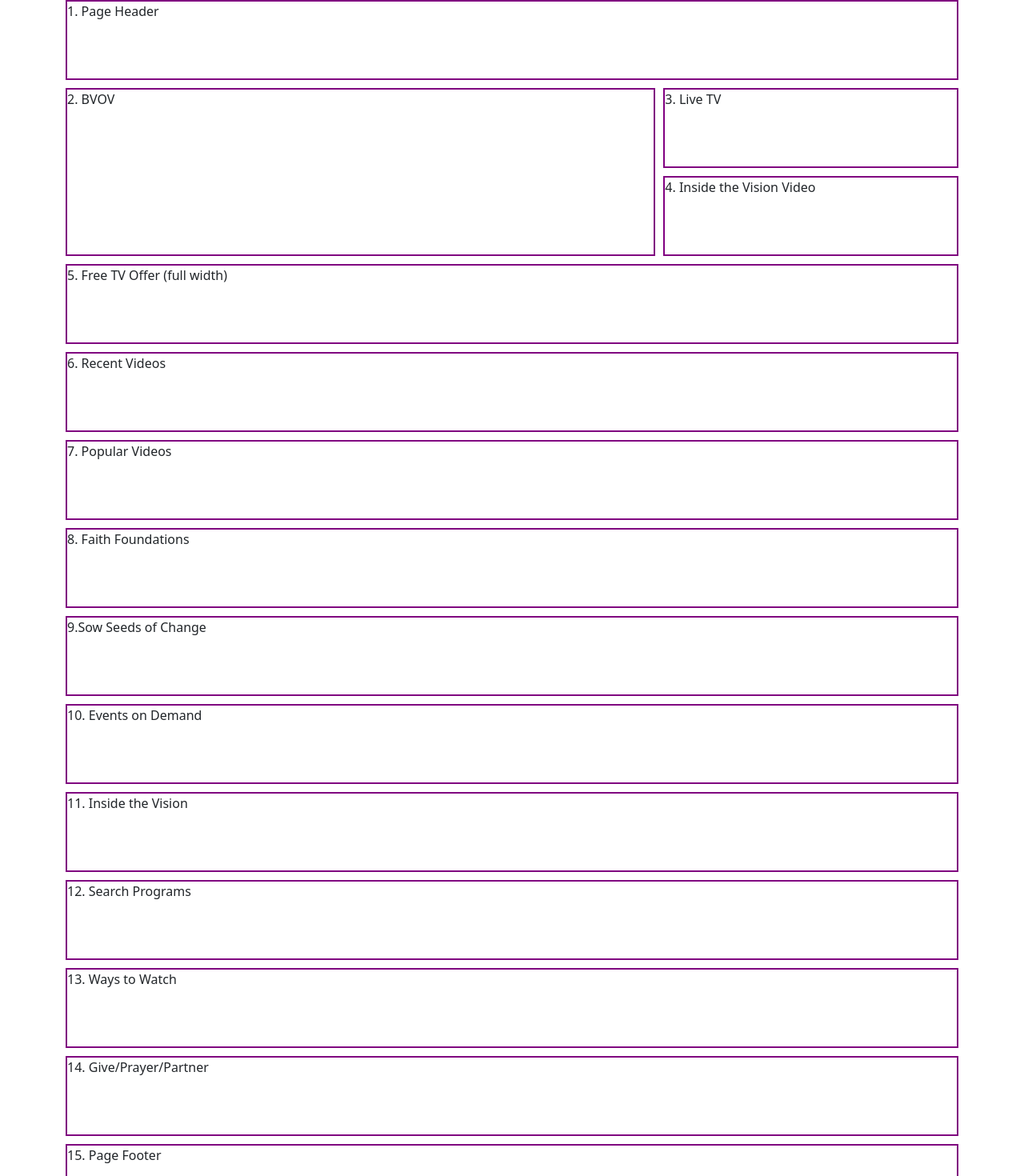
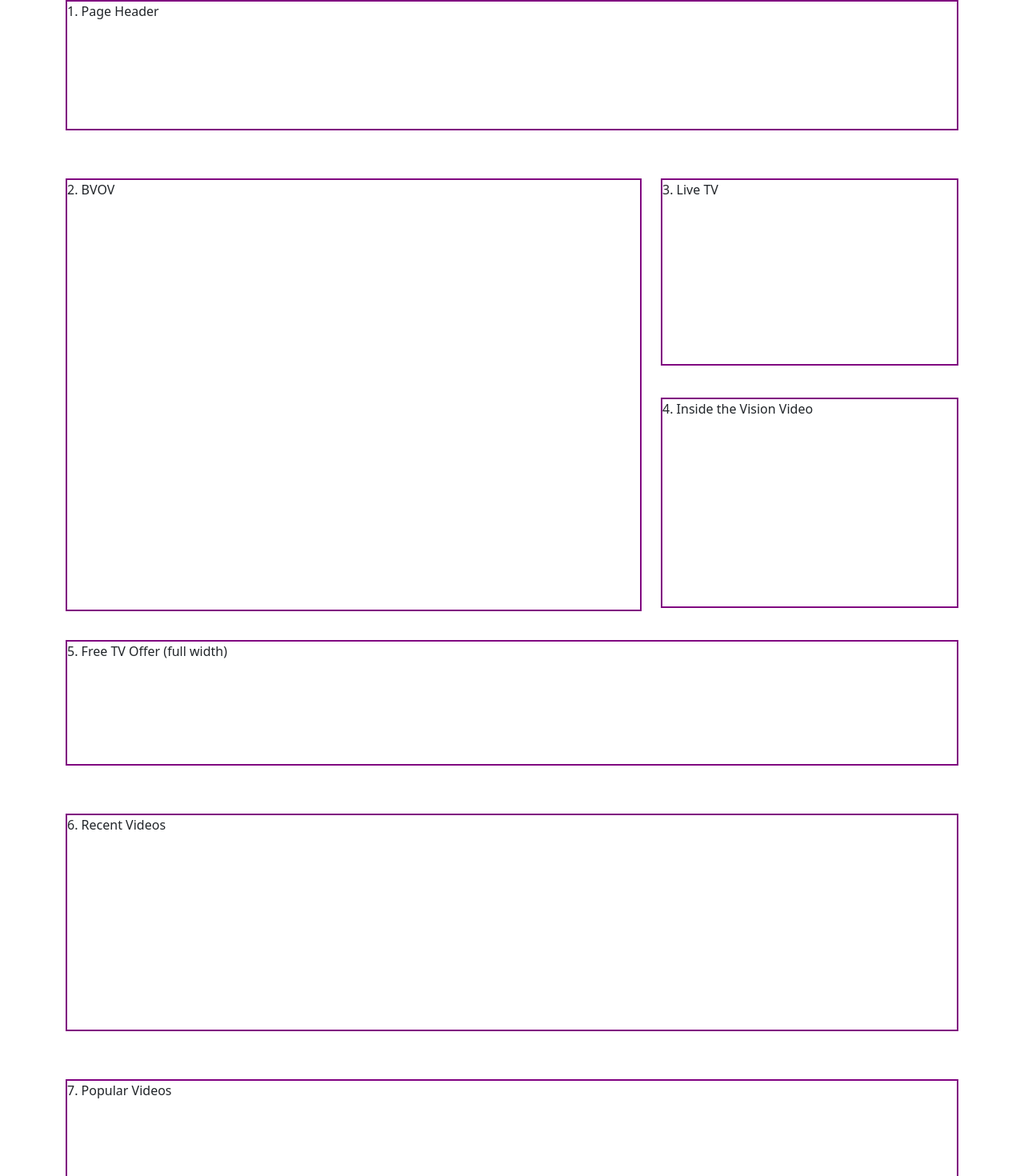
Before and after one commit to kcmus/KCM-watch-front-door, a Nuxt app: page / in a window 1280 px wide. Shown: the top 1470 px of the page at 80% size. Built offline with nearby package versions, Linux system fonts and the light colour scheme.

Commit message:
updatedthe layput of  components

```diff
--- a/pages/index.vue
+++ b/pages/index.vue
@@ -1,121 +1,7 @@
-<!-- <template>
-  <div class="container">
+<template>
+  <div class="wrapper">
 
 
-    <section id="Page-Header" class="component">
-      <PageHeader />
-    </section>
-
-    <section id="BVOV" class="component large">
-      <BVOV />
-    </section>
-
-    <section id="Live-TV" class="component small">
-      <LiveTV />
-    </section>
-
-    <section id="ITV-Video" class="component small">
-      <InsideTheVisionVideo />
-    </section>
-
-    <section id="Free-TV" class="component">
-      <FreeTVOffer />
-    </section>
-
-    <section id="Recent-Videos" class="component">
-      <RecentVideos />
-    </section>
-
-    <section id="Popular-Videos" class="component">
-      <PopularVideos />
-    </section>
-
-    <section id="Faith-Foundations" class="component">
-      <FaithFoundations />
-    </section>
-
-    <section id="Sow-Seeds" class="component">
-      <SowSeedsOfChange />
-    </section>
-
-    <section id="Events-On-Demand" class="component">
-      <EventsOnDemand />
-    </section>
-
-    <section id="Inside-the-Vision" class="component">
-      <InsideTheVision />
-    </section>
-
-    <section id="Search-Programs" class="component">
-      <SearchPrograms />
-    </section>
-
-    <section id="Ways-to-Watch" class="component">
-      <WaysToWatch />
-    </section>
-
-    <section id="Give-Prayer-Partner" class="component">
-      <CTA />
-    </section>
-
-    <section id="Page-Footer" class="component">
-      <PageFooter />
-    </section>
-  </div>
-</template>
-
-<script setup>
-
-</script>
-
-
-<style scoped>
-.container {
-  display: flex;
-  flex-direction: column;
-  gap: 10px;
-}
-
-.component {
-  border: 2px solid #800080;
-  min-height: 100px;
-}
-
-.large {
-  min-height: 300px;
-}
-
-.small {
-  min-height: 150px;
-}
-
-@media (min-width: 768px) {
-  .container {
-    flex-direction: row;
-    flex-wrap: wrap;
-  }
-
-  #BVOV, #Free-TV, #Recent-Videos, #Popular-Videos, #Faith-Foundations, #Sow-Seeds, #Events-On-Demand, #Inside-the-Vision, #Search-Programs, #Ways-to-Watch, #Give-Prayer-Partner, #Page-Footer {
-    flex: 1 1 100%;
-  }
-
-  #Live-TV, #ITV-Video {
-    flex: 1 1 50%;
-  }
-}
-
-@media (min-width: 1024px) {
-  #BVOV {
-    flex: 2 1 60%;
-  }
-
-  #Live-TV, #ITV-Video {
-    flex: 1 1 20%;
-  }
-}
-</style> -->
-
-<template>
   <div class="container">
     <section id="Page-Header" class="component">
       <PageHeader />
@@ -161,7 +47,7 @@
       <InsideTheVision />
     </section>
 
-    <section id="Search-Programs" class="component">
+    <section id="Search-Programs" class="component small-height">
       <SearchPrograms />
     </section>
 
@@ -177,38 +63,198 @@
       <PageFooter />
     </section>
   </div>
+
+</div>
+
 </template>
 
 <script setup>
-
 </script>
 
 <style scoped>
+
+.wrapper{
+  max-width: 390px;
+  margin: 0 auto;
+}
+
 .container {
   display: flex;
   flex-direction: column;
-  gap: 10px;
+  /* gap: 40px; */
 }
 
 .component {
   border: 2px solid #800080;
-  min-height: 100px;
+
 }
 
+
+
+#Page-Header{
+  height: 92px;
+  margin-bottom: 24px;
+
+}
+
+#BVOV{
+
+  height: 1024px;
+  margin-bottom: 36px;
+
+
+}
+
+#Live-TV{
+
+  height: 234px;
+  margin-bottom: 36px;
+
+}
+
+#ITV-Video{
+  height: 263px;
+  margin-bottom: 36px;
+
+}
+
+#Free-TV{
+
+  height: 313px;
+  margin-bottom: 36px;
+}
+
+
+#Recent-Videos{
+
+  height: 291px;
+  margin-bottom: 36px;
+}
+
+#Popular-Videos{
+  height: 291px;
+  margin-bottom: 36px;
+}
+
+
+#Faith-Foundations{
+  height: 305px;
+  margin-bottom: 36px;
+}
+
+
+#Sow-Seeds{
+  height: 304px;
+  margin-bottom: 36px;
+}
+
+#Events-On-Demand{
+
+  padding-top: 24px;
+  height: 1575px;
+  margin-bottom: 36px;
+
+}
+
+
+
+#Inside-the-Vision{
+  padding-top: 36px;
+  padding-bottom: 36px;
+  height: 975px;
+  margin-bottom: 36px;
+}
+
+#Search-Programs{
+
+  height: 98px;
+  margin-bottom: 36px;
+
+}
+
+#Ways-to-Watch{
+  height: 1240px;
+  margin-bottom: 36px;
+}
+
+
+
+#Give-Prayer-Partner{
+
+
+  height: 759px;
+    margin-bottom: 72px;
+
+}
+
+
+
+#Page-Footer{
+  height: 1287px;
+}
+
+
+
+
+/* 3 rows * 100px + 2 gaps */
+/* #Events-On-Demand {
+  height: calc(5 * 100px + 20px);
+}
+
+#Inside-the-Vision {
+  height: calc(4 * 100px + 10px);
+}
+
+#Ways-to-Watch {
+  height: calc(7 * 100px + 30px);
+}
+
+#Page-Footer {
+  height: calc(2 * 100px + 10px);
+} */
+
+/* #BVOV {
+  height: calc(4 * 100px + 10px);
+} */
+
+
+
 @media (min-width: 768px) {
+
+  .wrapper{
+    max-width: 1280px;
+    margin: 0 auto;
+
+  }
+
   .container {
     display: grid;
     grid-template-columns: 2fr 1fr;
-    gap: 10px;
+    /* gap: 40px; */
+    grid-auto-rows: minmax(100px, auto); /* Ensure rows can expand as needed */
   }
 
-  #Page-Header {
+
+  #Free-TV, #Recent-Videos, #Popular-Videos, #Faith-Foundations, #Sow-Seeds,  #Ways-to-Watch, #Give-Prayer-Partner, #Page-Footer {
     grid-column: 1 / -1;
   }
+
+
+  #Page-Header{
+
+    height: 163px;
+    margin-bottom: 60px;
+    grid-column: 1 / -1;
+
+  }
+
 
   #BVOV {
     grid-column: 1 / 2;
     grid-row: 2 / 4;
+    height: 541px;
+    margin-right: 24px ;
+
   }
 
   #Live-TV, #ITV-Video {
@@ -217,14 +263,91 @@
 
   #Live-TV {
     grid-row: 2 / 3;
+
+
   }
 
   #ITV-Video {
     grid-row: 3 / 4;
   }
 
-  #Free-TV, #Recent-Videos, #Popular-Videos, #Faith-Foundations, #Sow-Seeds, #Events-On-Demand, #Inside-the-Vision, #Search-Programs, #Ways-to-Watch, #Give-Prayer-Partner, #Page-Footer {
+  #Free-TV{
+    height: 157px;
+    margin-bottom: 60px;
+  }
+
+  #Recent-Videos{
+
+    height: 272px;
+    margin-bottom: 60px;
+  }
+
+  #Popular-Videos{
+    height: 272px;
+    margin-bottom: 60px;
+
+  }
+
+
+#Faith-Foundations{
+  height: 282px;
+  margin-bottom: 60px;
+}
+
+#Sow-Seeds{
+
+  height: 166px;
+  margin-bottom: 60px;
+}
+
+
+#Events-On-Demand{
+
+  grid-column: 1 / -1;
+  padding-top: 24px;
+
+  height: 714px;
+  margin-bottom: 60px;
+}
+
+  #Inside-the-Vision {
     grid-column: 1 / -1;
+    height: 589px;
+    margin-bottom: 60px;
   }
+
+
+
+  #Search-Programs {
+    grid-column: 1 / -1;
+
+    height: 98px;
+    margin-bottom: 60px;
+  }
+
+
+  #Ways-to-Watch {
+    grid-column: 1 / -1;
+    height: 908px;
+    margin-bottom: 60px;
+
+
+  }
+
+  #Give-Prayer-Partner{
+
+    height: 205px;
+    margin-bottom: 60px;
+
+  }
+
+  #Page-Footer {
+    grid-column: 1 / -1;
+    height: 653px;
+  }
+
+
+
+
 }
 </style>
```
Also changed, not shown: components/BVOV.vue (+361 -1 lines).
